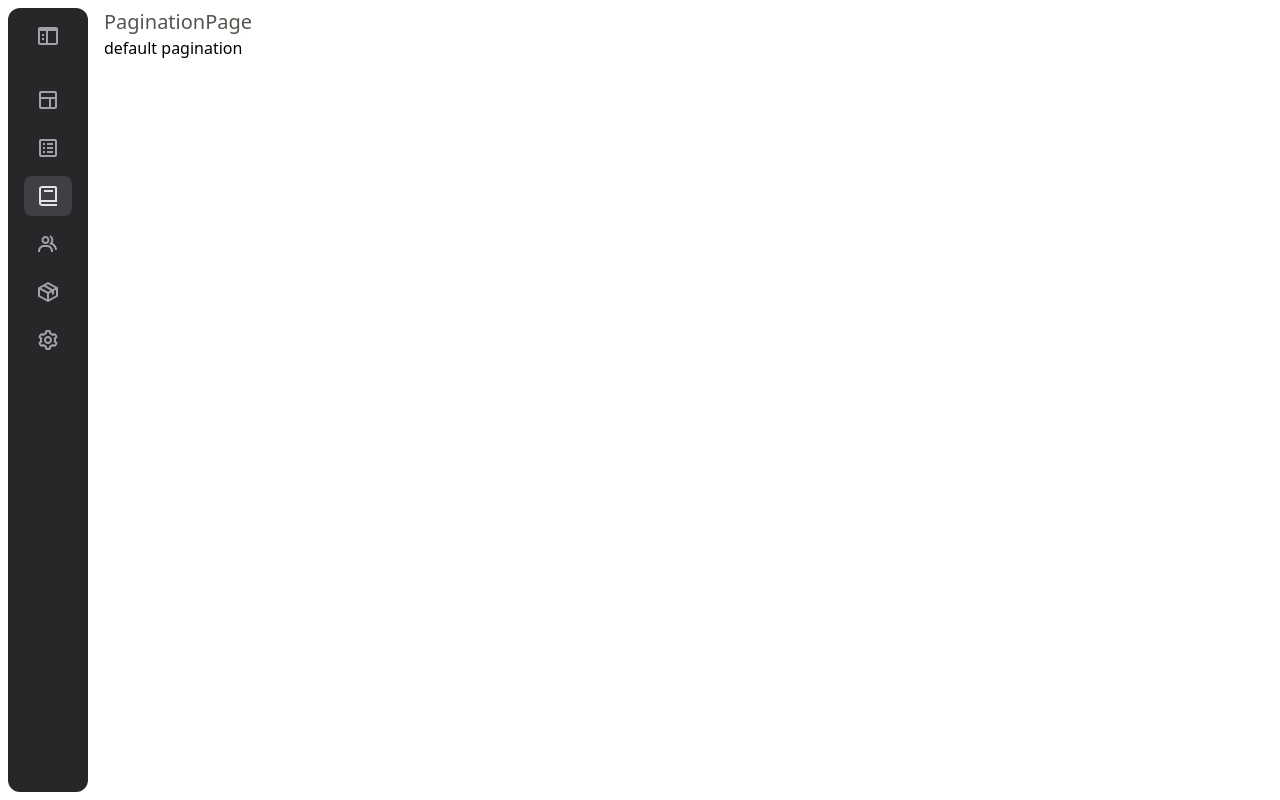
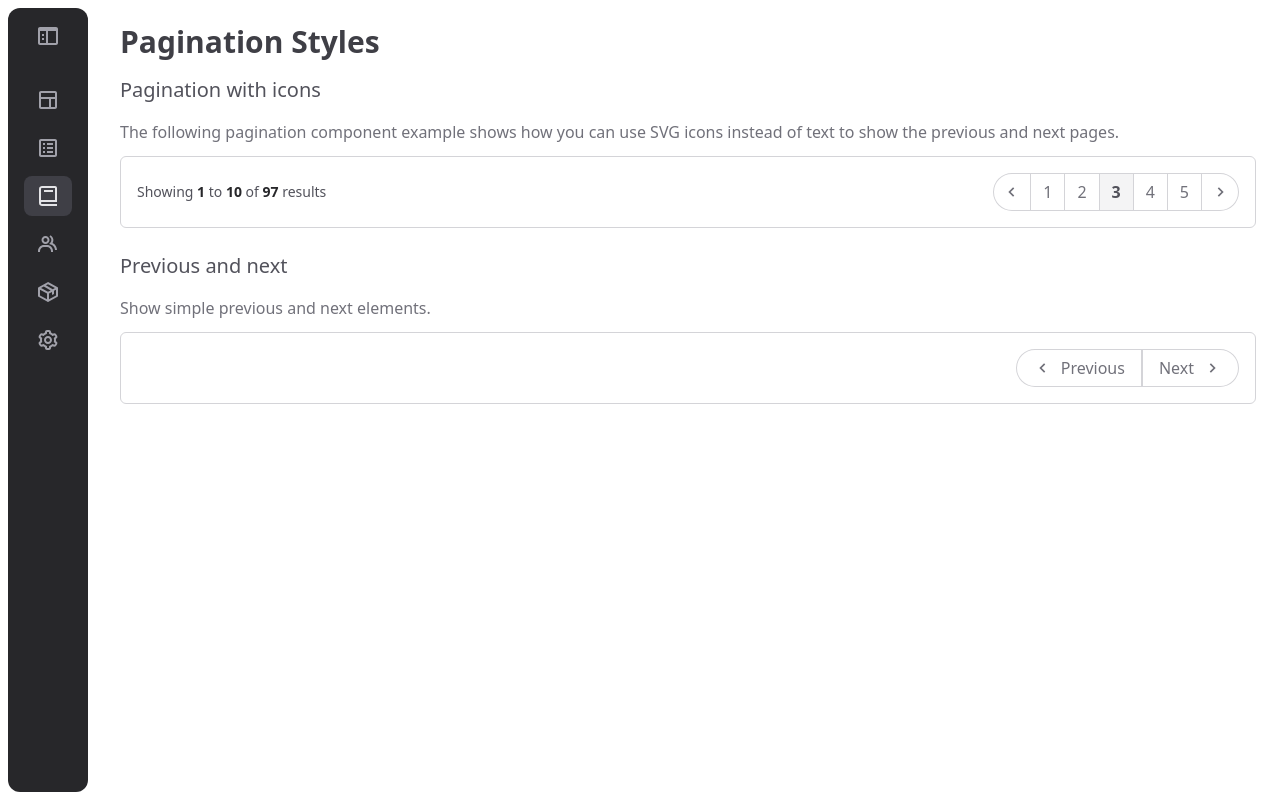
Before and after one commit to dantehduran/dashboard-next-tailwind, a Next.js app: page /pagination in a window 1280 px wide. Built offline with nearby package versions, Linux system fonts and the light colour scheme.

Commit message:
pagination styles

```diff
--- a/components/Pagination.tsx
+++ b/components/Pagination.tsx
@@ -1,5 +1,6 @@
 import { usePagination } from '@/hooks/usePagination';
 import clsx from 'clsx';
+import { BiChevronLeft, BiChevronRight } from 'react-icons/bi';
 const DOTS = '...';
 type Props = {
 	onPageChange: (page: number) => void;
@@ -100,4 +101,76 @@ const Pagination = ({
 	);
 };
 
-export { Pagination };
+const PaginationWithIcons = () => {
+	return (
+		<div className=' flex items-center justify-between'>
+			<div className='hidden text-sm text-zinc-600 sm:inline-block'>
+				Showing <span className='font-semibold text-zinc-800'>1</span> to{' '}
+				<span className='font-semibold text-zinc-800'>10</span> of{' '}
+				<span className='font-semibold text-zinc-800'>97</span> results
+			</div>
+			<ul className='flex flex-1 justify-between -space-x-px sm:inline-flex sm:justify-end'>
+				<li>
+					<button
+						type='button'
+						aria-label='Previous'
+						className='ml-0 rounded-full border border-zinc-300 bg-white px-2 py-2 leading-tight text-zinc-500 hover:bg-zinc-100 hover:text-zinc-700 sm:rounded-r-2xl'
+					>
+						<BiChevronLeft className='h-5 w-5 shrink-0' />
+					</button>
+				</li>
+				{[1, 2, 3, 4, 5].map(pageNumber => {
+					return (
+						<li key={pageNumber} className='hidden sm:inline-block'>
+							<button
+								type='button'
+								className={clsx(
+									'border border-zinc-300 bg-white py-2 px-3 leading-tight text-zinc-500 hover:bg-zinc-100 hover:text-zinc-700 ',
+									{
+										'bg-zinc-100 font-semibold text-zinc-600': pageNumber === 3,
+									},
+								)}
+							>
+								{pageNumber}
+							</button>
+						</li>
+					);
+				})}
+				<li>
+					<button
+						type='button'
+						aria-label='Previous'
+						className='ml-0 rounded-full border border-zinc-300 bg-white px-2 py-2 leading-tight text-zinc-500 hover:bg-zinc-100 hover:text-zinc-700 sm:rounded-l-2xl'
+					>
+						<BiChevronRight className='h-5 w-5 shrink-0' />
+					</button>
+				</li>
+			</ul>
+		</div>
+	);
+};
+
+const PaginationButtons = () => {
+	return (
+		<div className='flex items-center justify-between sm:justify-end'>
+			<button
+				type='button'
+				aria-label='Previous'
+				className='ml-0  inline-flex items-center rounded-full border border-zinc-300 bg-white px-4 py-2  leading-tight text-zinc-500 hover:bg-zinc-100 hover:text-zinc-700 sm:rounded-r-2xl'
+			>
+				<BiChevronLeft className='mr-2 h-5 w-5 shrink-0' />
+				Previous
+			</button>
+			<button
+				type='button'
+				aria-label='Previous'
+				className='ml-0 inline-flex items-center rounded-full border border-zinc-300 bg-white px-4 py-2 leading-tight text-zinc-500 hover:bg-zinc-100 hover:text-zinc-700 sm:rounded-l-2xl'
+			>
+				Next
+				<BiChevronRight className='ml-2 h-5 w-5 shrink-0' />
+			</button>
+		</div>
+	);
+};
+
+export { Pagination, PaginationWithIcons, PaginationButtons };
--- a/pages/pagination.tsx
+++ b/pages/pagination.tsx
@@ -1,12 +1,29 @@
-// import { Pagination } from '@/components/Pagination';
+import {
+	PaginationButtons,
+	PaginationWithIcons,
+} from '@/components/Pagination';
 import type { NextPage } from 'next';
 
 const PaginationPage: NextPage = () => {
 	return (
-		<div>
-			<h2 className='text-xl text-stone-600'>PaginationPage</h2>
-			<h3>default pagination</h3>
-			{/* <Pagination /> */}
+		<div className='p-4'>
+			<h2 className='pb-4 text-3xl font-bold text-zinc-700'>
+				Pagination Styles
+			</h2>
+			<h3 className='pb-4 text-xl text-zinc-600'>Pagination with icons</h3>
+			<h4 className='text-zinc-500'>
+				The following pagination component example shows how you can use SVG
+				icons instead of text to show the previous and next pages.
+			</h4>
+			<div className='mt-3 rounded-md border border-zinc-300 p-4'>
+				<PaginationWithIcons />
+			</div>
+			<br />
+			<h3 className='pb-4 text-xl text-zinc-600'>Previous and next</h3>
+			<h4 className='text-zinc-500'>Show simple previous and next elements.</h4>
+			<div className='mt-3 rounded-md border border-zinc-300 p-4'>
+				<PaginationButtons />
+			</div>
 		</div>
 	);
 };
--- a/pages/table/simple.tsx
+++ b/pages/table/simple.tsx
@@ -3,7 +3,7 @@ import { Table } from '@/components/table';
 import { data, headers } from '@/config/TableData';
 import { NextPage } from 'next';
 import { useMemo, useState } from 'react';
-const PageSize = 3;
+const PageSize = 5;
 const SimpleTablePage: NextPage = () => {
 	const [currentPage, setCurrentPage] = useState(1);
 	const currentTableData = useMemo(() => {
```
